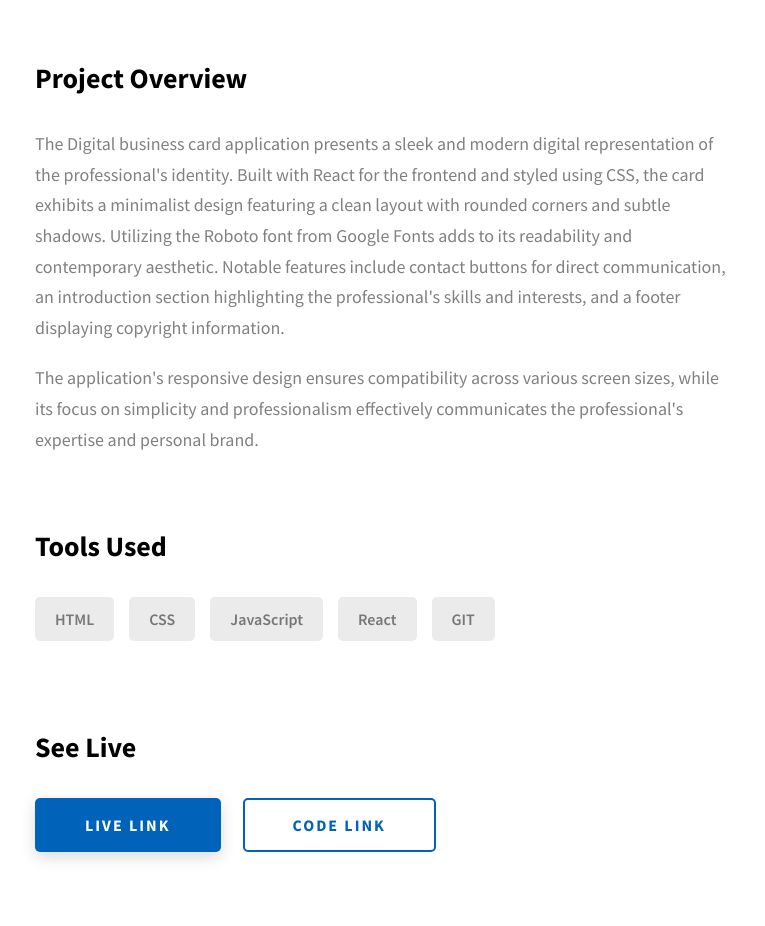
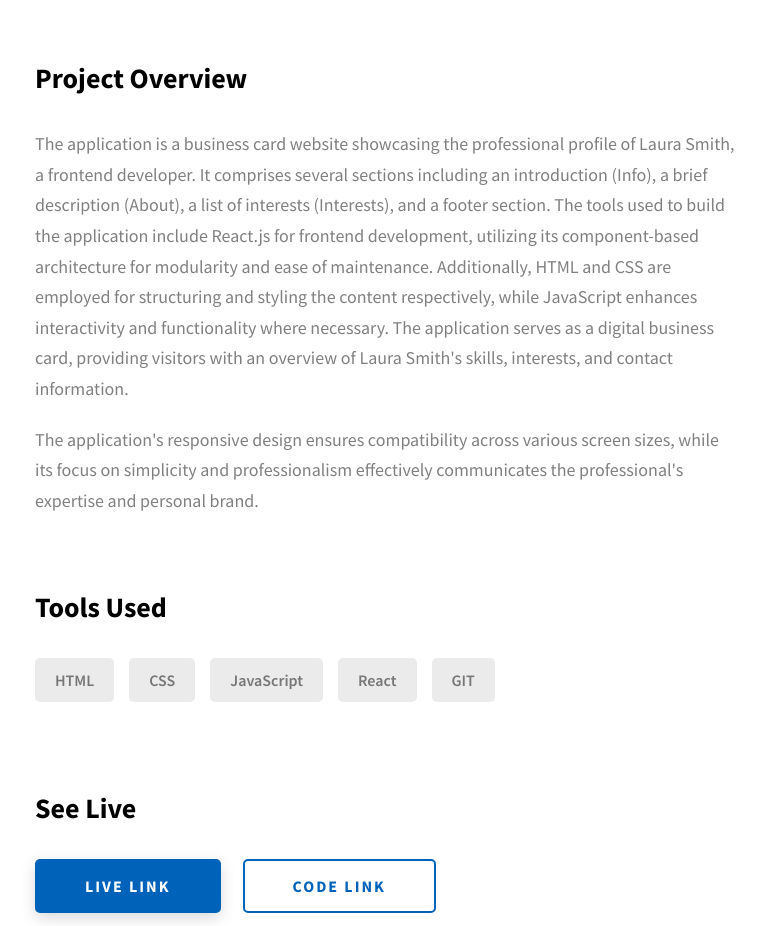
Before and after one commit to LucasRomanSaad/Personal-Portfolio-Page, a website built with Vite: page digitalcard.html in a window 1280 px wide. Shown: the part 1342-2268 px from the top of the page, without its empty margins (255-1020 px from the left). Built offline with nearby package versions, Linux system fonts and the light colour scheme.

Commit message:
updated the description of the businnes card

```diff
--- a/digitalcard.html
+++ b/digitalcard.html
@@ -108,12 +108,13 @@
             <div class="project-details__desc">
               <h3 class="project-details__content-title">Project Overview</h3>
               <p class="project-details__desc-para">
-                The Digital business card application presents a sleek and modern digital representation of the professional's identity.
-                Built with React for the frontend and styled using CSS, the card exhibits a minimalist design featuring a clean layout
-                with rounded corners and subtle shadows. Utilizing the Roboto font from Google Fonts adds to its readability and contemporary
-                aesthetic. Notable features include contact buttons for direct communication, an introduction section highlighting  the
-                professional's skills and interests, and a footer displaying copyright information.
-              </p>
+                The application is a business card website showcasing the professional profile of Laura Smith, a frontend developer.
+                It comprises several sections including an introduction (Info), a brief description (About), a list of interests (Interests),
+                and a footer section. The tools used to build the application include React.js for frontend development, utilizing its
+                component-based architecture for modularity and ease of maintenance. Additionally, HTML and CSS are employed for structuring
+                and styling the content respectively, while JavaScript enhances interactivity and functionality where necessary.
+                The application serves as a digital business card, providing visitors with an overview of Laura Smith's skills, interests,
+                and contact information.</p>
               <p class="project-details__desc-para">
                 The application's responsive
                 design ensures compatibility across various screen sizes, while its focus on simplicity and professionalism effectively
```
